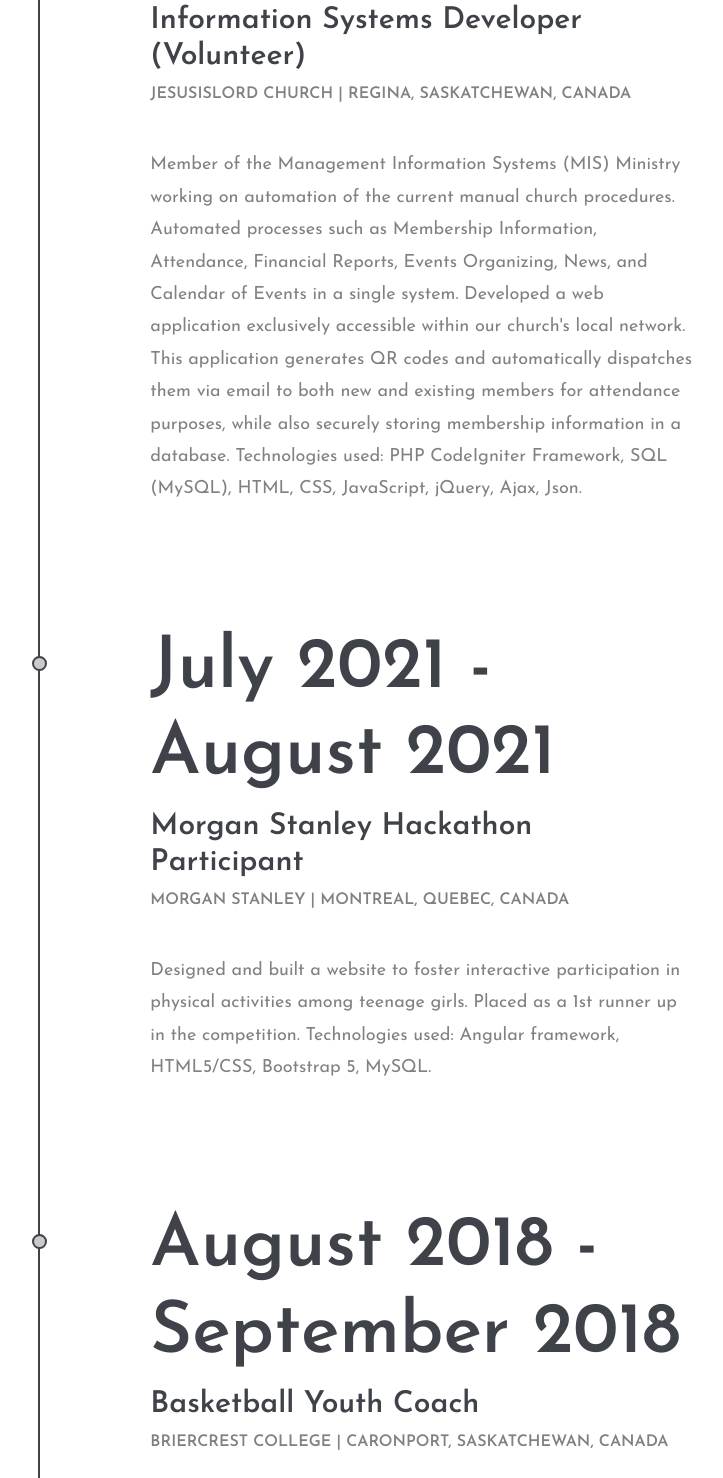
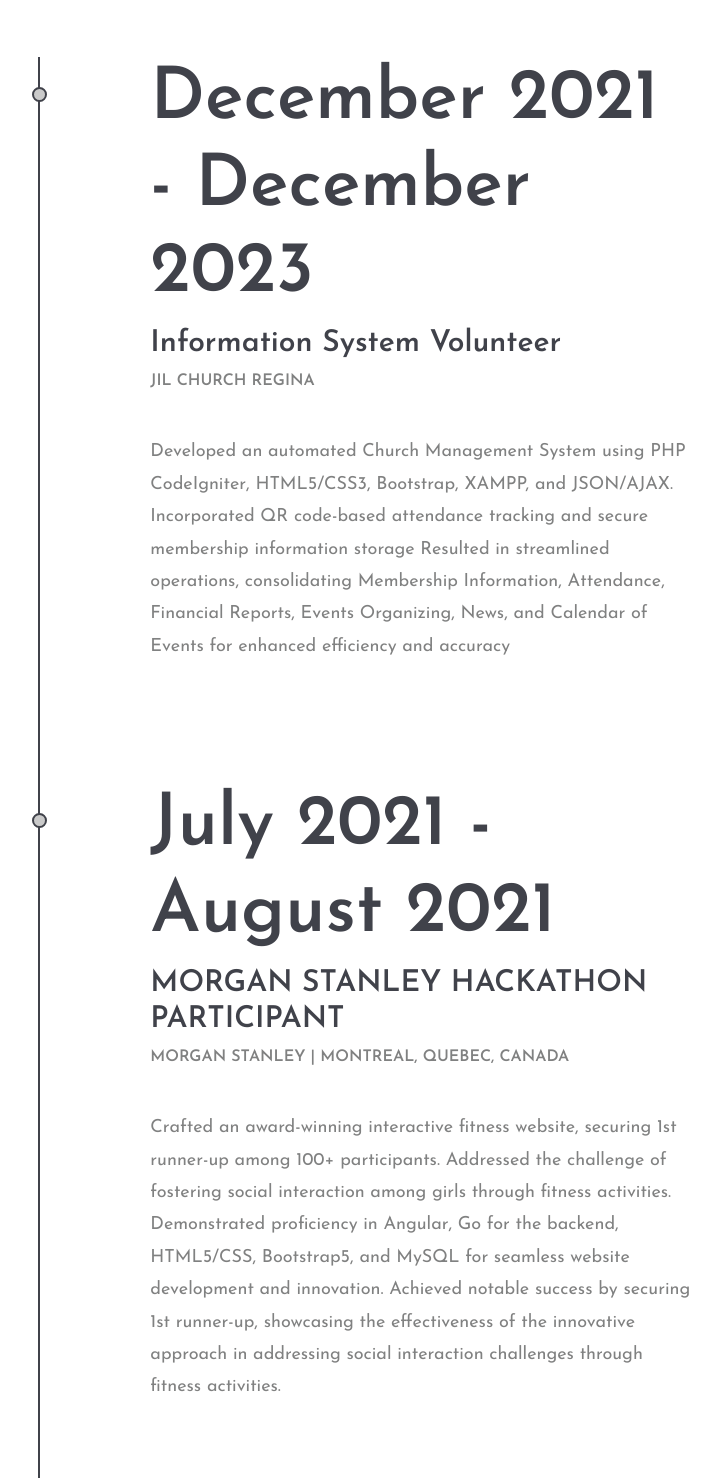
Before and after one commit to AmielDeLosReyes/amiel-resume, a plain HTML site: page index.html in a window 1280 px wide. Shown: the part 3762-5240 px from the top of the page, without its empty margins (250-973 px from the left). Drawn offline with Linux system fonts and the light colour scheme.

Commit message:
Update index.html

```diff
--- a/index.html
+++ b/index.html
@@ -156,35 +156,60 @@
 					Used Team Foundation Server (TFS) as version control on new and updated codes on VisualStudio.
 				</p>
 				</li>
+
+			</ul>
+			</div>
+		</div>
+		</div>
+	</section>
+  	<!-- Resume section end -->
+
+
+	<!-- Leadership/Volunteer Experience -->
+	<section class="resume-section spad">
+		<div class="container-fluid">
+		<div class="row">
+			<div class="col-xl-7 offset-xl-2">
+			<div class="section-title">
+				<h2>Leadership/Volunteer Experience</h2>
+			</div>
+			<ul class="resume-list">
 				<li>
-				<h2>December 2021 - December 2022</h2>
-				<h3>Information Systems Developer (Volunteer)</h3>
-				<h4>JesusIsLord Church | Regina, Saskatchewan, Canada</h4>
+				<h2>December 2021 - December 2023</h2>
+				<h3>Information System Volunteer</h3>
+				<h4>JIL Church Regina</h4>
+				<p>
+					Developed an automated Church Management System using PHP CodeIgniter, HTML5/CSS3, Bootstrap, XAMPP, and JSON/AJAX.
+					Incorporated QR code-based attendance tracking and secure membership information
+					storage
+					Resulted in streamlined operations, consolidating Membership Information, Attendance,
+					Financial Reports, Events Organizing, News, and Calendar of Events for enhanced efficiency
+					and accuracy
+				</p>
+				</li>
+				<li>
+				<h2>July 2021 - August 2021</h2>
+				<h3>MORGAN STANLEY HACKATHON PARTICIPANT</h3>
+				<h4>Morgan Stanley | Montreal, Quebec, Canada</h4>
+				<p>
+					Crafted an award-winning interactive fitness website, securing 1st runner-up among 100+ participants.
+					Addressed the challenge of fostering social interaction among girls through fitness activities.
+					Demonstrated proficiency in Angular, Go for the backend, HTML5/CSS, Bootstrap5, and
+					MySQL for seamless website development and innovation.
+					Achieved notable success by securing 1st runner-up, showcasing the effectiveness of the
+					innovative approach in addressing social interaction challenges through fitness activities.
+				</p>
+				</li>
+				<li>
+				<h2>August 2018 - September 2018</h2>
+				<h3>Youth Coach</h3>
+				<h4>Briercrest College | Caronport, Saskatchewan, Canada</h4>
 				<p>
 					Member of the Management Information Systems (MIS) Ministry working on automation of the current manual church procedures.
 					Automated processes such as Membership Information, Attendance, Financial Reports, Events Organizing, News, and Calendar of Events in a single system.
 					Developed a web application exclusively accessible within our church's local network.
 					This application generates QR codes and automatically dispatches them via email to both new and existing members for attendance purposes, while also securely storing membership information in a database.
 					Technologies used: PHP CodeIgniter Framework, SQL (MySQL), HTML, CSS, JavaScript, jQuery, Ajax, Json.
-				</p>
-				</li>
-				<li>
-				<h2>July 2021 - August 2021</h2>
-				<h3>Morgan Stanley Hackathon Participant</h3>
-				<h4>Morgan Stanley | Montreal, Quebec, Canada</h4>
-				<p>
-					Designed and built a website to foster interactive participation in physical activities among teenage girls.
-					Placed as a 1st runner up in the competition.
-					Technologies used: Angular framework, HTML5/CSS, Bootstrap 5, MySQL.
-				</p>
-				</li>
-				<li>
-				<h2>August 2018 - September 2018</h2>
-				<h3>Basketball Youth Coach</h3>
-				<h4>Briercrest College | Caronport, Saskatchewan, Canada</h4>
-				<p>
-					Trained and developed over 100 players in a positive and motivating group environment to support their individual and team goals.
-					Led a team by connecting with each player through storytelling and shared experiences.
 				</p>
 				</li>
 			</ul>
@@ -348,6 +373,8 @@
     </section>
 	<!-- Portfolio section end -->
 
+
+
 	<!-- Extra section start -->
 	<!-- <section class="extra-section spad pb-0">
 		<div class="container-fluid">
```
